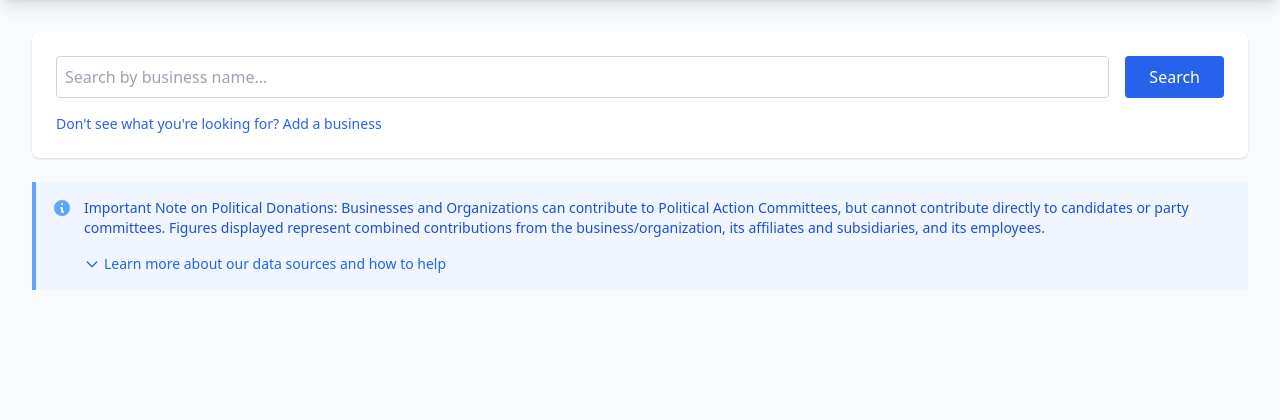
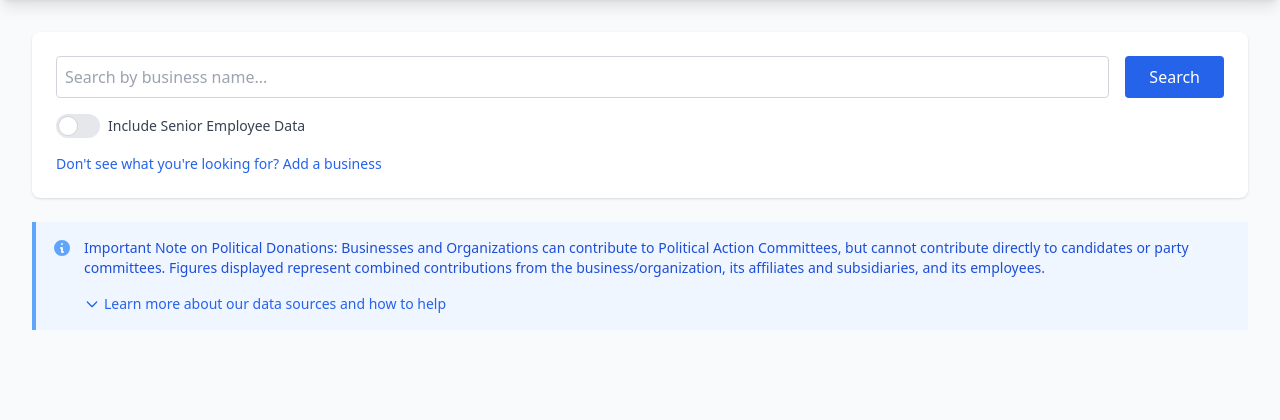
Before and after one commit to brent-is-still-here/thebluelist, a Django app: page /search/ in a window 1280 px wide. Shown: the part 64-484 px from the top of the page. Run offline with Django 5.2, Linux system fonts and the light colour scheme; some libraries are stand-ins or nearby versions.

Commit message:
Add senior employee data filter

```diff
--- a/companies/templates/companies/business_search.html
+++ b/companies/templates/companies/business_search.html
@@ -19,6 +19,19 @@
                 </button>
             </div>
 
+            <div class="flex items-center gap-2 mb-4">
+                <label class="relative inline-flex items-center cursor-pointer">
+                    <input type="checkbox"
+                           id="includeEmployeeData"
+                           name="include_employees"
+                           class="sr-only peer"
+                           {% if include_employee_data %}checked{% endif %}
+                           onchange="updateSearch(this.checked)">
+                    <div class="w-11 h-6 bg-gray-200 peer-focus:outline-none peer-focus:ring-4 peer-focus:ring-blue-300 rounded-full peer peer-checked:after:translate-x-full peer-checked:after:border-white after:content-[''] after:absolute after:top-[2px] after:left-[2px] after:bg-white after:border-gray-300 after:border after:rounded-full after:h-5 after:w-5 after:transition-all peer-checked:bg-blue-600"></div>
+                </label>
+                <span class="text-sm text-gray-700">Include Senior Employee Data</span>
+            </div>
+
             <div class="flex gap-4 text-sm">
                 <a href="{% url 'add_business' %}"
                    class="text-blue-600 hover:text-blue-800">
@@ -28,11 +41,11 @@
         </form>
     </div>
 
+    <!-- Information Alert -->
     <div class="bg-blue-50 border-l-4 border-blue-400 p-4 my-4">
         <div class="flex flex-col">
             <div class="flex">
                 <div class="flex-shrink-0">
-                    <!-- Info icon -->
                     <svg class="h-5 w-5 text-blue-400" xmlns="http://www.w3.org/2000/svg" viewBox="0 0 20 20" fill="currentColor">
                         <path fill-rule="evenodd"
                               d="M18 10a8 8 0 11-16 0 8 8 0 0116 0zm-7-4a1 1 0 11-2 0 1 1 0 012 0zM9 9a1 1 0 000 2v3a1 1 0 001 1h1a1 1 0 100-2v-3a1 1 0 00-1-1H9z"
@@ -73,22 +86,7 @@
         </div>
     </div>
 
-    <script>
-        function toggleDataInfo() {
-            const dataInfo = document.getElementById('dataInfo');
-            const arrow = document.getElementById('infoArrow');
-
-            if (dataInfo.classList.contains('hidden')) {
-                dataInfo.classList.remove('hidden');
-                arrow.setAttribute('d', 'M19 15l-7-7-7 7');  // Point up
-            } else {
-                dataInfo.classList.add('hidden');
-                arrow.setAttribute('d', 'M19 9l-7 7-7-7');   // Point down
-            }
-        }
-    </script>
-
-    <!-- Results -->
+    <!-- Results Section -->
     {% if query %}
         <div class="bg-white p-6 rounded-lg shadow">
             <h2 class="text-xl font-semibold mb-4">Search Results for "{{ query }}"</h2>
@@ -108,19 +106,30 @@
 
                                     {% if business.politicaldata %}
                                         <div class="mt-2">
+                                            <!-- Political Percentages -->
                                             <div class="text-sm">
+                                                {% if include_employee_data %}
                                                     <span class="text-red-600">
-                                                    {{ business.politicaldata.overall_conservative_percentage|default:"0" }}% Conservative
-                                                </span> /
+                                                        [ {{ business.politicaldata.overall_conservative_percentage|default:"0" }}% Conservative ]
+                                                    </span>
+                                                    /
                                                     <span class="text-blue-600">
-                                                    {{ business.politicaldata.overall_liberal_percentage|default:"0" }}% Liberal
+                                                        [ {{ business.politicaldata.overall_liberal_percentage|default:"0" }}% Liberal ]
                                                     </span>
+                                                {% else %}
+                                                    <span class="text-red-600">
+                                                        [ {{ business.politicaldata.conservative_percentage_without_employees|default:"0" }}% Conservative ]
+                                                    </span>
+                                                    /
+                                                    <span class="text-blue-600">
+                                                        [ {{ business.politicaldata.liberal_percentage_without_employees|default:"0" }}% Liberal ]
+                                                    </span>
+                                                {% endif %}
                                             </div>
 
-                                            {% if business.politicaldata.senior_employee_trump_donor %}
-                                                <div class="text-sm text-red-600">⚠️ Trump Donor</div>
-                                            {% endif %}
-
+                                            <!-- Warning Indicators -->
+                                            <div class="mt-1">
+                                                <!-- Always show direct and PAC warnings -->
                                                 {% if business.politicaldata.direct_america_pac_donor or business.politicaldata.affiliated_pac_america_pac_donor %}
                                                     <div class="text-sm text-red-600">⚠️ America PAC Donor</div>
                                                 {% endif %}
@@ -129,9 +138,29 @@
                                                     <div class="text-sm text-red-600">⚠️ Save America PAC Donor</div>
                                                 {% endif %}
 
-                                            {% if business.politicaldata.direct_maga_inc_donor or business.politicaldata.affiliated_pac_maga_inc_donor or business.politicaldata.senior_employee_maga_inc_donor %}
+                                                {% if business.politicaldata.direct_maga_inc_donor or business.politicaldata.affiliated_pac_maga_inc_donor %}
                                                     <div class="text-sm text-red-600">⚠️ MAGA Inc Donor</div>
                                                 {% endif %}
+
+                                                <!-- Show employee-related warnings only when toggle is on -->
+                                                {% if include_employee_data %}
+                                                    {% if business.politicaldata.senior_employee_trump_donor %}
+                                                        <div class="text-sm text-red-600">⚠️ Senior Employee Trump Donor</div>
+                                                    {% endif %}
+
+                                                    {% if business.politicaldata.senior_employee_america_pac_donor %}
+                                                        <div class="text-sm text-red-600">⚠️ Senior Employee America Pac Donor</div>
+                                                    {% endif %}
+
+                                                    {% if business.politicaldata.senior_employee_save_america_pac_donor %}
+                                                        <div class="text-sm text-red-600">⚠️ Senior Employee Save America Pac Donor</div>
+                                                    {% endif %}
+
+                                                    {% if business.politicaldata.senior_employee_maga_inc_donor %}
+                                                        <div class="text-sm text-red-600">⚠️ Senior Employee MAGA Inc Donor</div>
+                                                    {% endif %}
+                                                {% endif %}
+                                            </div>
                                         </div>
                                     {% endif %}
                                 </div>
@@ -152,4 +181,49 @@
         </div>
     {% endif %}
 </div>
+
+<!-- Scripts Section -->
+{% block extra_scripts %}
+<script>
+    function toggleDataInfo() {
+        const dataInfo = document.getElementById('dataInfo');
+        const arrow = document.getElementById('infoArrow');
+
+        if (dataInfo.classList.contains('hidden')) {
+            dataInfo.classList.remove('hidden');
+            arrow.setAttribute('d', 'M19 15l-7-7-7 7');  // Point up
+        } else {
+            dataInfo.classList.add('hidden');
+            arrow.setAttribute('d', 'M19 9l-7 7-7-7');   // Point down
+        }
+    }
+
+    function updateSearch(includeEmployees) {
+        const urlParams = new URLSearchParams(window.location.search);
+        const currentQuery = urlParams.get('q');
+
+        // Create new URLSearchParams object
+        const newParams = new URLSearchParams();
+
+        // Preserve the search query if it exists
+        if (currentQuery) {
+            newParams.set('q', currentQuery);
+        }
+
+        // Set the include_employees parameter
+        newParams.set('include_employees', includeEmployees);
+
+        // Update the URL and reload
+        window.location.search = newParams.toString();
+    }
+
+    // Initialize toggle state from URL params
+    document.addEventListener('DOMContentLoaded', function() {
+        const urlParams = new URLSearchParams(window.location.search);
+        const includeEmployees = urlParams.get('include_employees') === 'true';
+        document.getElementById('includeEmployeeData').checked = includeEmployees;
+    });
+</script>
 {% endblock %}
+
+{% endblock %}
--- a/companies/views/business_search.py
+++ b/companies/views/business_search.py
@@ -6,6 +6,14 @@ from companies.models import (
 
 def business_search(request):
     query = request.GET.get('q', '').strip()
+
+    # Check if include_employees exists in GET params at all
+    if 'include_employees' in request.GET:
+        include_employee_data = request.GET.get('include_employees').lower() == 'true'
+    else:
+        # Only set default false if parameter isn't present
+        include_employee_data = False
+
     businesses = Business.objects.none()
 
     if query:
@@ -36,4 +44,5 @@ def business_search(request):
     return render(request, 'companies/business_search.html', {
         'query': query,
         'businesses': businesses,
+        'include_employee_data': include_employee_data,
     })
```
Also changed, not shown: companies/models.py (+18 -0 lines). Lines whose indentation alone changed are shown as unchanged.
